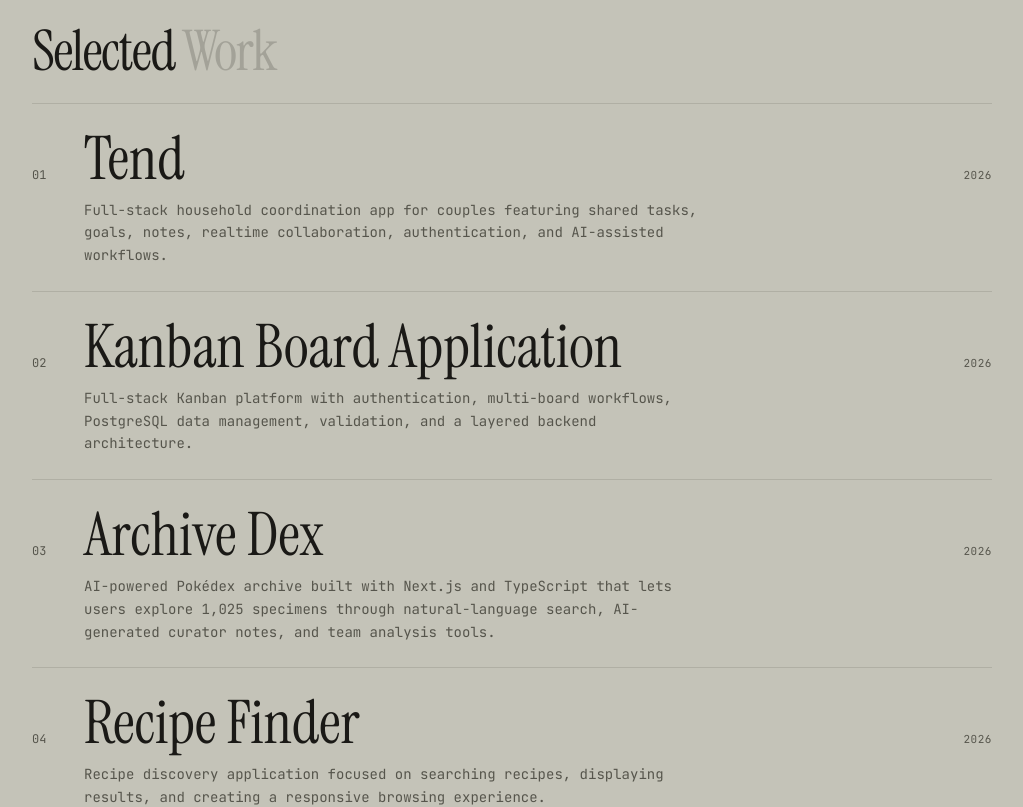
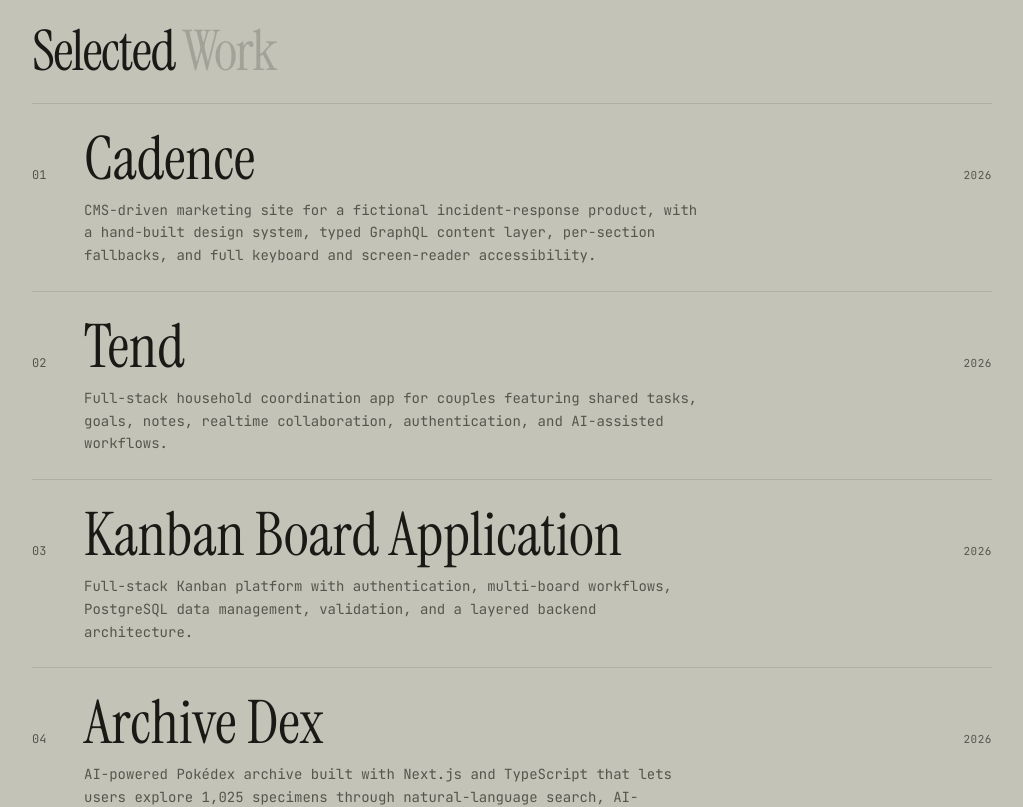
Before and after one commit to dev-rome/Dev-Rome-Portfolio, a Next.js app: page / in a window 1280 px wide. Shown: the part 1200-2007 px from the top of the page, without its empty margins (128-1151 px from the left). Built offline with nearby package versions, Linux system fonts and the light colour scheme.

Commit message:
content: update work experience section

```diff
--- a/data/work.ts
+++ b/data/work.ts
@@ -12,6 +12,17 @@
 export const projects: Project[] = [
   {
     idx: "01",
+    name: "Cadence",
+    year: "2026",
+    meta: "Next.js · TypeScript · Tailwind CSS · Sanity · GraphQL · Vitest · Storybook",
+    description:
+      "CMS-driven marketing site for a fictional incident-response product, with a hand-built design system, typed GraphQL content layer, per-section fallbacks, and full keyboard and screen-reader accessibility.",
+    gradient: "linear-gradient(150deg,#3b82f6,#0a0a0b)",
+    image: "/images/cadence.png",
+    url: "https://cadence-chi-seven.vercel.app/",
+  },
+  {
+    idx: "02",
     name: "Tend",
     year: "2026",
     meta: "Next.js · TypeScript · Tailwind CSS · Supabase · Vercel AI SDK · Anthropic",
@@ -22,7 +33,7 @@
     url: "https://tend-delta-eight.vercel.app/",
   },
   {
-    idx: "02",
+    idx: "03",
     name: "Kanban Board Application",
     year: "2026",
     meta: "Next.js · TypeScript · PostgreSQL (Neon) · Tailwind CSS",
@@ -33,7 +44,7 @@
     url: "https://task-manager-five-khaki-48.vercel.app/",
   },
   {
-    idx: "03",
+    idx: "04",
     name: "Archive Dex",
     year: "2026",
     meta: "Next.js · TypeScript · REST API",
@@ -44,7 +55,7 @@
     url: "https://archive-dex.vercel.app/",
   },
   {
-    idx: "04",
+    idx: "05",
     name: "Recipe Finder",
     year: "2026",
     meta: "React · API Integration · Responsive UI",
@@ -55,7 +66,7 @@
     url: "https://fm-recipe-finder.vercel.app/",
   },
   {
-    idx: "05",
+    idx: "06",
     name: "Job Listings",
     year: "2026",
     meta: "React · Filtering UI · Responsive Design",
```
Also changed, not shown: public/images/cadence.png (added).
